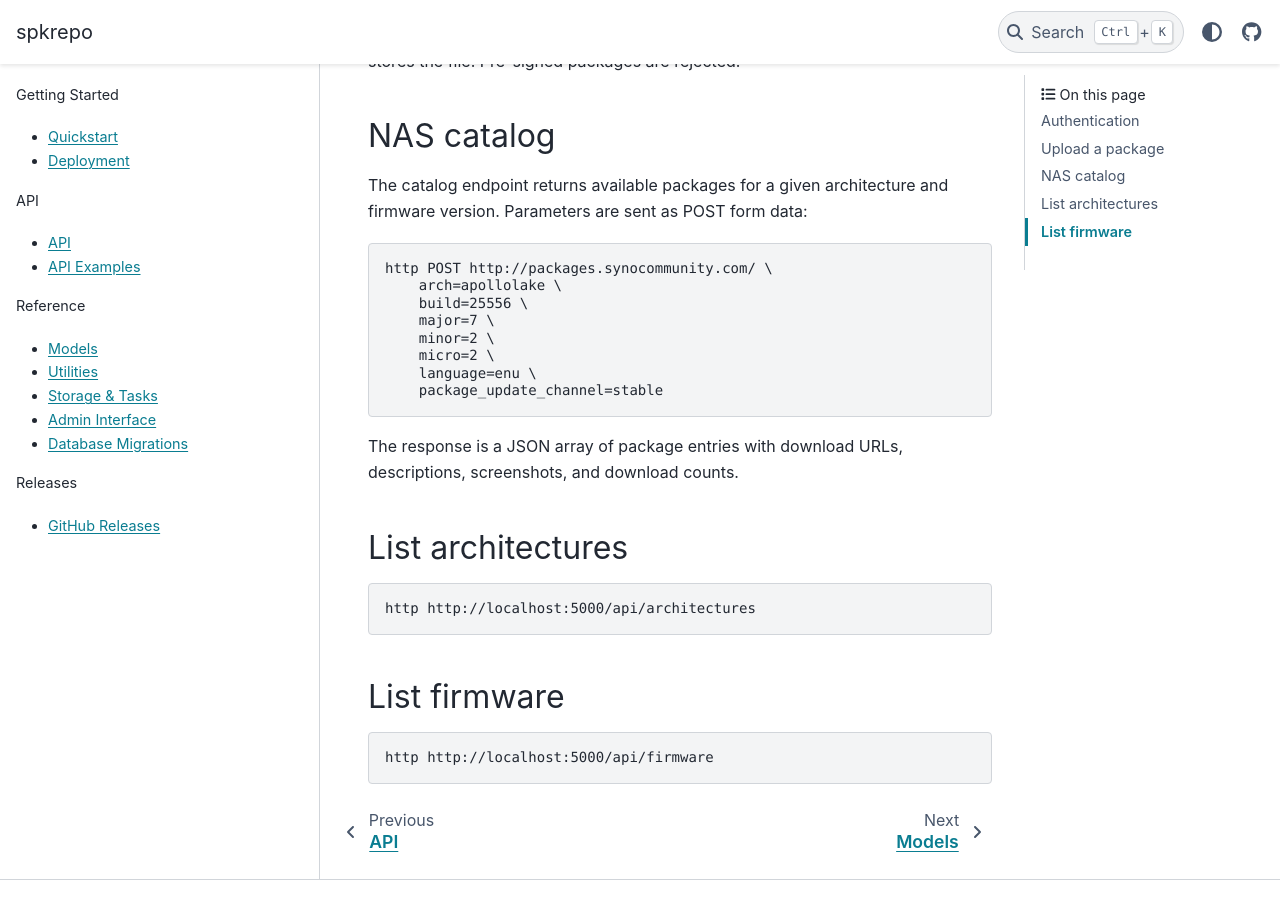
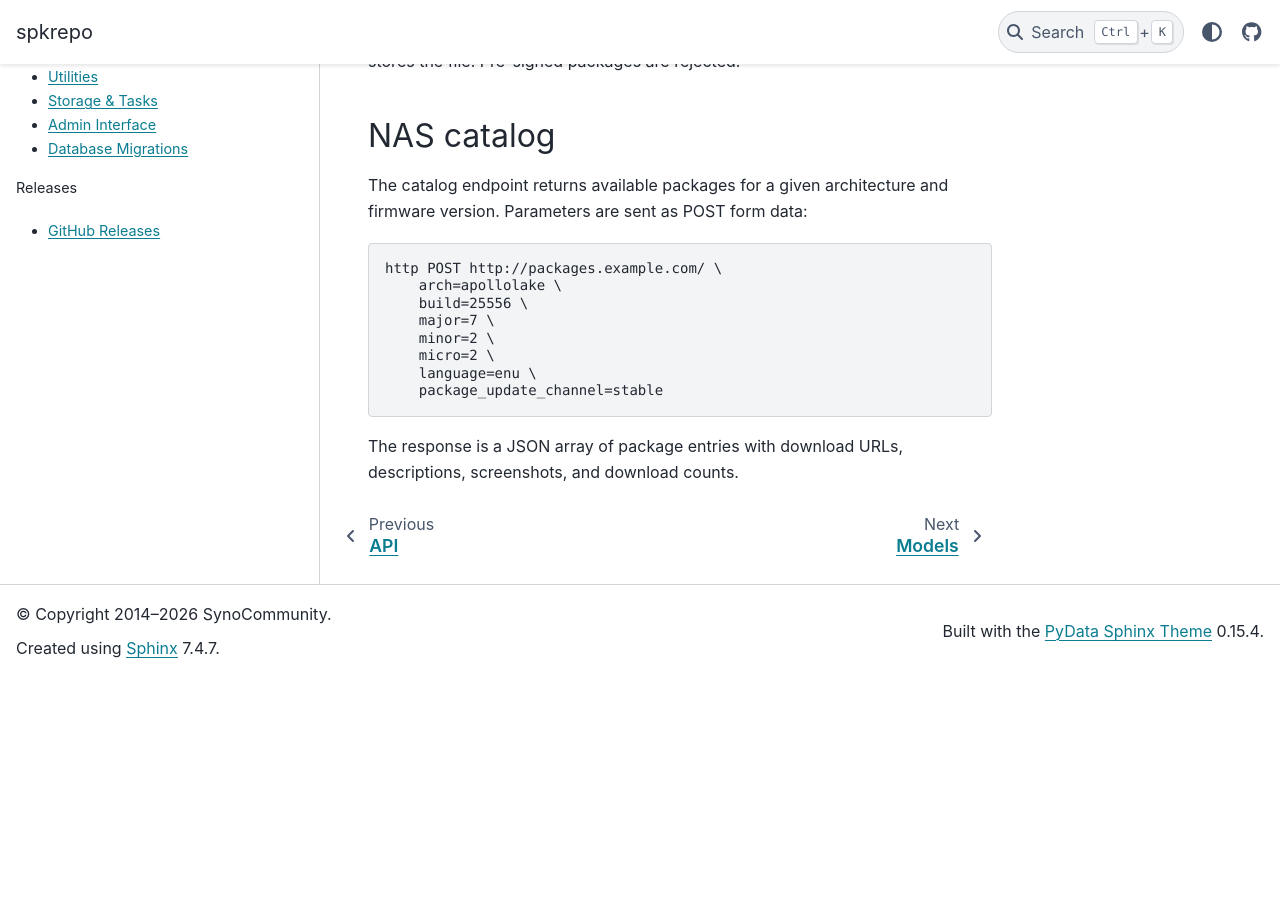
Before and after one commit to SynoCommunity/spkrepo, a Sphinx documentation site: the page built from docs/api_examples.rst, in a window 1280 px wide and 900 px high, scrolled down 600 px. Built offline with Sphinx 7.4.7 and the PyData theme 0.15.4, drawn with Linux system fonts in a browser that asks for light colours; after the commit the page ends 1277 px from its top, so only the background shows below that.

```diff
--- a/docs/api_examples.rst
+++ b/docs/api_examples.rst
@@ -28,7 +28,7 @@ and firmware version. Parameters are sent as POST form data:
 
 .. code-block:: console
 
-    http POST http://packages.synocommunity.com/ \
+    http POST http://packages.example.com/ \
         arch=apollolake \
         build=25556 \
         major=7 \
@@ -39,15 +39,3 @@ and firmware version. Parameters are sent as POST form data:
 
 The response is a JSON array of package entries with download URLs,
 descriptions, screenshots, and download counts.
-
-List architectures
-------------------
-.. code-block:: console
-
-    http http://localhost:5000/api/architectures
-
-List firmware
--------------
-.. code-block:: console
-
-    http http://localhost:5000/api/firmware
--- a/docs/deployment.rst
+++ b/docs/deployment.rst
@@ -84,10 +84,10 @@ Start the worker and beat scheduler:
 .. code-block:: console
 
     # Worker (processes background tasks)
-    uv run celery -A spkrepo.celery worker -Q ops --loglevel=info
+    uv run celery -A celery_app:celery_app worker -Q ops --loglevel=info
 
     # Beat (dispatches scheduled tasks)
-    uv run celery -A spkrepo.celery beat --loglevel=info
+    uv run celery -A celery_app:celery_app beat --loglevel=info
 
 Database migrations
 -------------------
--- a/docs/quickstart.rst
+++ b/docs/quickstart.rst
@@ -4,7 +4,7 @@ Quickstart
 Prerequisites
 -------------
 - Docker and Docker Compose
-- Python 3.12 or later
+- Python 3.14 or later
 - `uv <https://docs.astral.sh/uv/>`_ (package manager)
 
 Setup
@@ -36,7 +36,7 @@ Register an admin user
 ----------------------
 .. code-block:: console
 
-    uv run flask spkrepo register_admin
+    uv run flask spkrepo create_admin
 
 Environment Variables
 ---------------------
```
